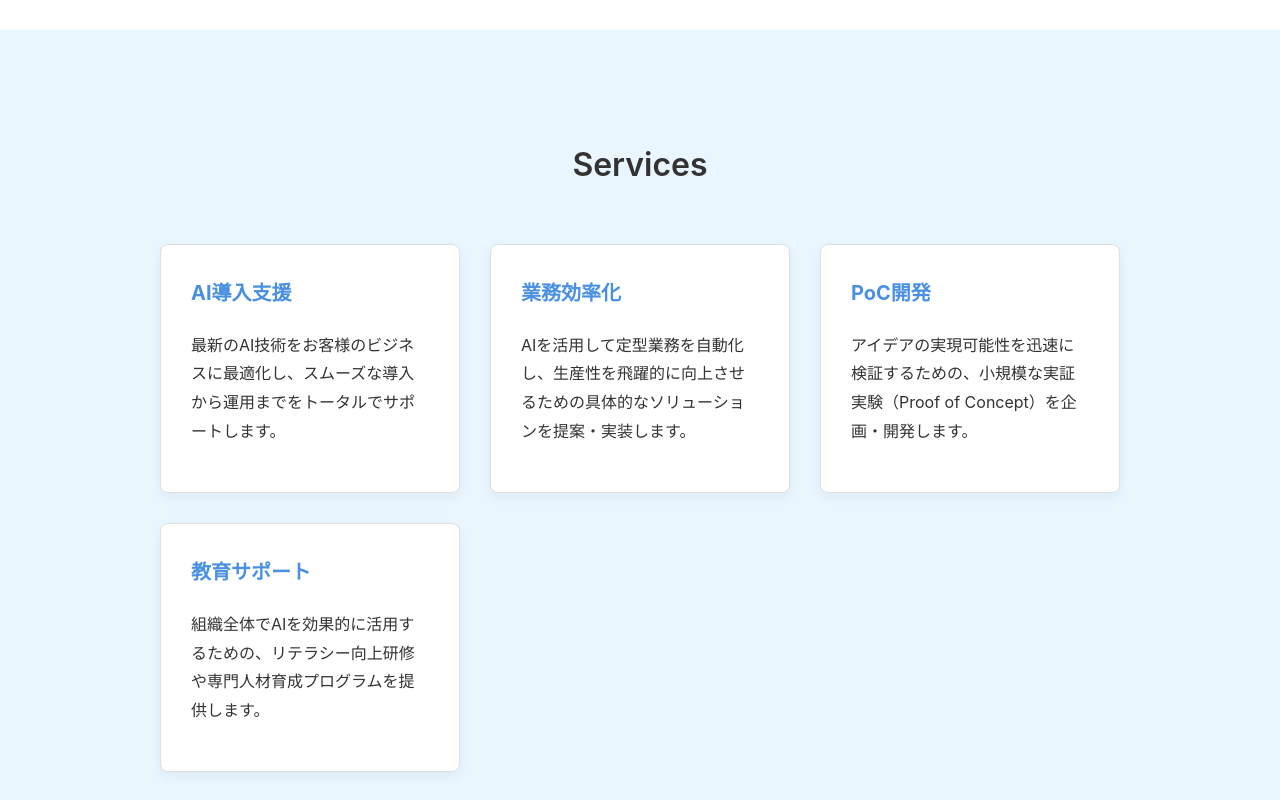
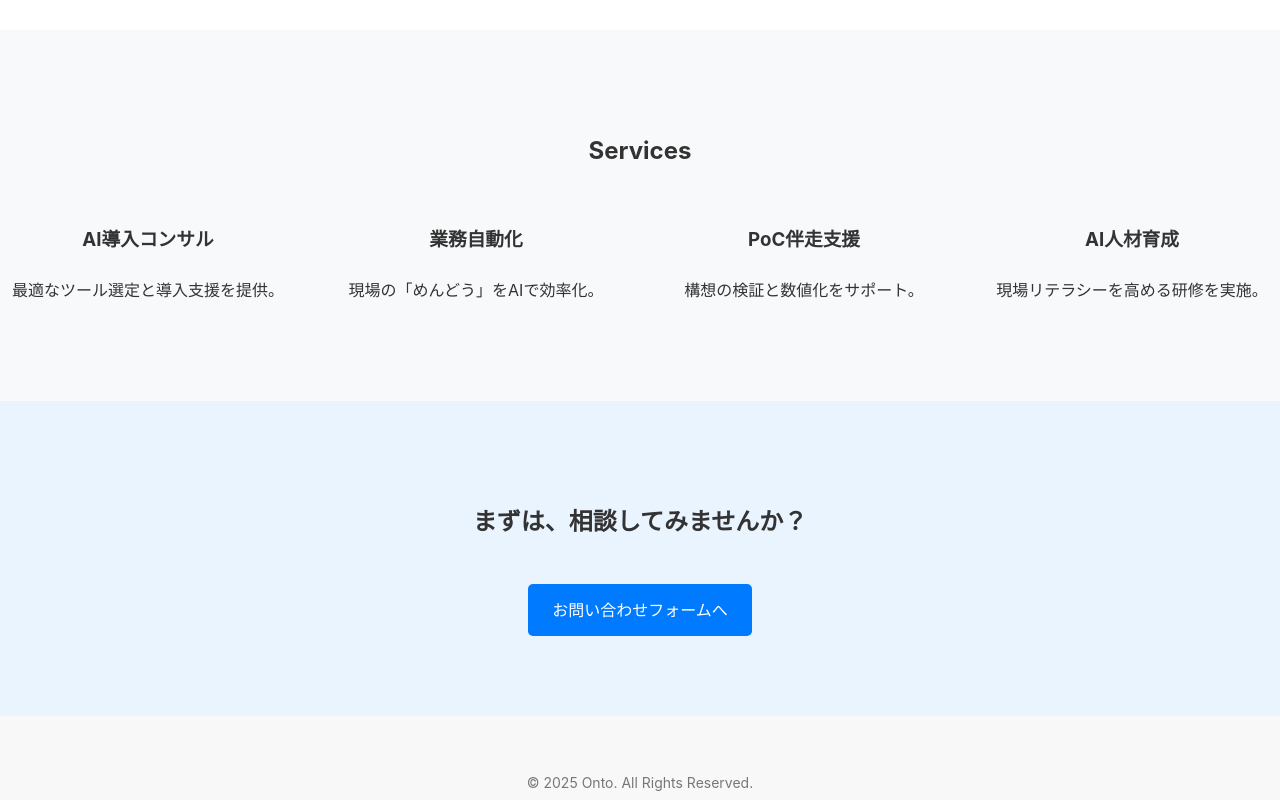
Before and after one commit to NICHIKA-K/onto-site, a plain HTML site: page index.html in a window 1280 px wide. Shown: the part 760-1560 px from the top of the page. Drawn offline with Linux system fonts and the light colour scheme.

Commit message:
ver1.1: サービス紹介とCTA追加

```diff
--- a/index.html
+++ b/index.html
@@ -159,28 +159,33 @@
             </div>
         </section>
 
-        <section id="services" class="section">
-            <div class="container">
-                <h2 class="section-title">Services</h2>
-                <div class="services-grid">
-                    <div class="service-item">
-                        <h3>AI導入支援</h3>
-                        <p>最新のAI技術をお客様のビジネスに最適化し、スムーズな導入から運用までをトータルでサポートします。</p>
-                    </div>
-                    <div class="service-item">
-                        <h3>業務効率化</h3>
-                        <p>AIを活用して定型業務を自動化し、生産性を飛躍的に向上させるための具体的なソリューションを提案・実装します。</p>
-                    </div>
-                    <div class="service-item">
-                        <h3>PoC開発</h3>
-                        <p>アイデアの実現可能性を迅速に検証するための、小規模な実証実験（Proof of Concept）を企画・開発します。</p>
-                    </div>
-                    <div class="service-item">
-                        <h3>教育サポート</h3>
-                        <p>組織全体でAIを効果的に活用するための、リテラシー向上研修や専門人材育成プログラムを提供します。</p>
-                    </div>
-                </div>
+        <!-- Services Section -->
+        <section id="services" style="padding: 80px 0; background-color: #f8f9fa; text-align: center;">
+          <h2>Services</h2>
+          <div style="display: flex; flex-wrap: wrap; justify-content: center; gap: 2rem; margin-top: 2rem;">
+            <div style="flex: 1 1 200px; max-width: 300px;">
+              <h3>AI導入コンサル</h3>
+              <p>最適なツール選定と導入支援を提供。</p>
             </div>
+            <div style="flex: 1 1 200px; max-width: 300px;">
+              <h3>業務自動化</h3>
+              <p>現場の「めんどう」をAIで効率化。</p>
+            </div>
+            <div style="flex: 1 1 200px; max-width: 300px;">
+              <h3>PoC伴走支援</h3>
+              <p>構想の検証と数値化をサポート。</p>
+            </div>
+            <div style="flex: 1 1 200px; max-width: 300px;">
+              <h3>AI人材育成</h3>
+              <p>現場リテラシーを高める研修を実施。</p>
+            </div>
+          </div>
+        </section>
+
+        <!-- CTA Section -->
+        <section id="contact" style="padding: 80px 0; text-align: center; background-color: #eaf4ff;">
+          <h2>まずは、相談してみませんか？</h2>
+          <a href="https://docs.google.com/forms/d/e/仮フォームURL" style="display: inline-block; margin-top: 20px; padding: 12px 24px; background-color: #007bff; color: white; border-radius: 5px; text-decoration: none;">お問い合わせフォームへ</a>
         </section>
     </main>
 
```
